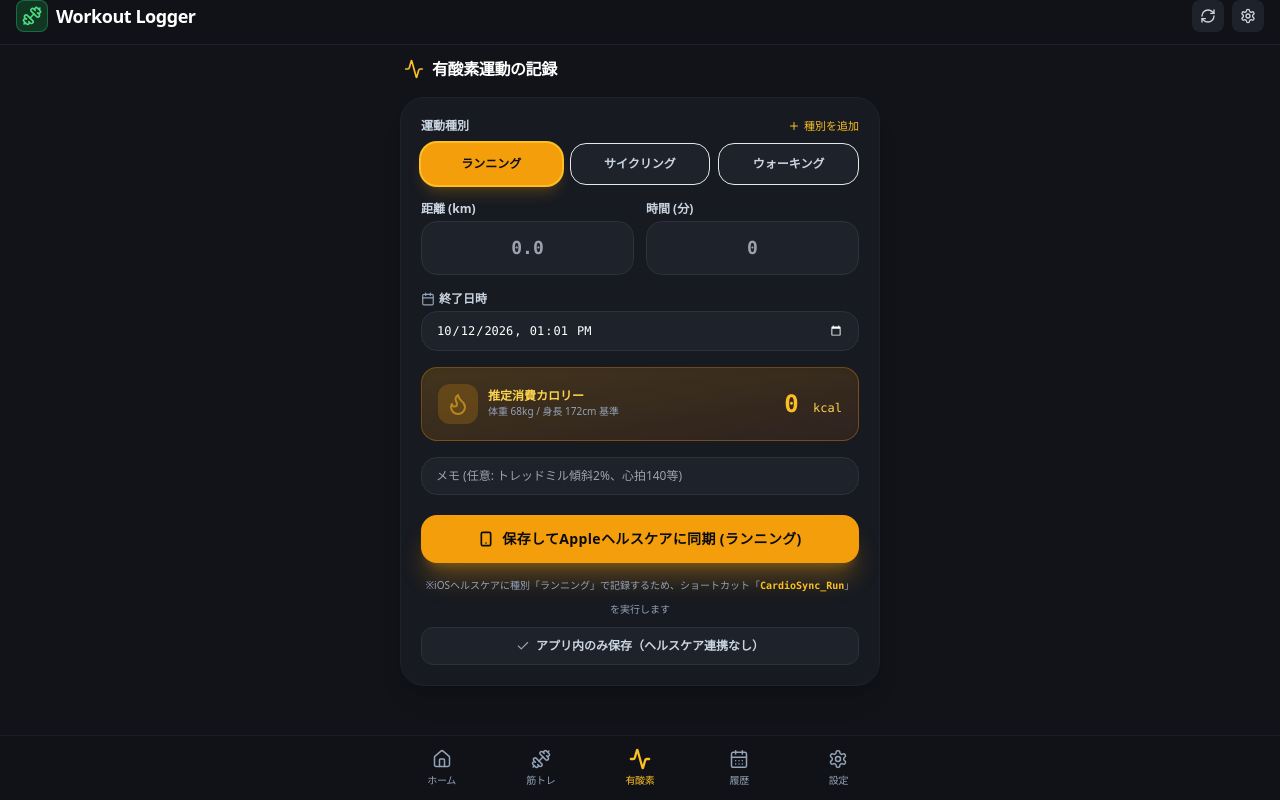
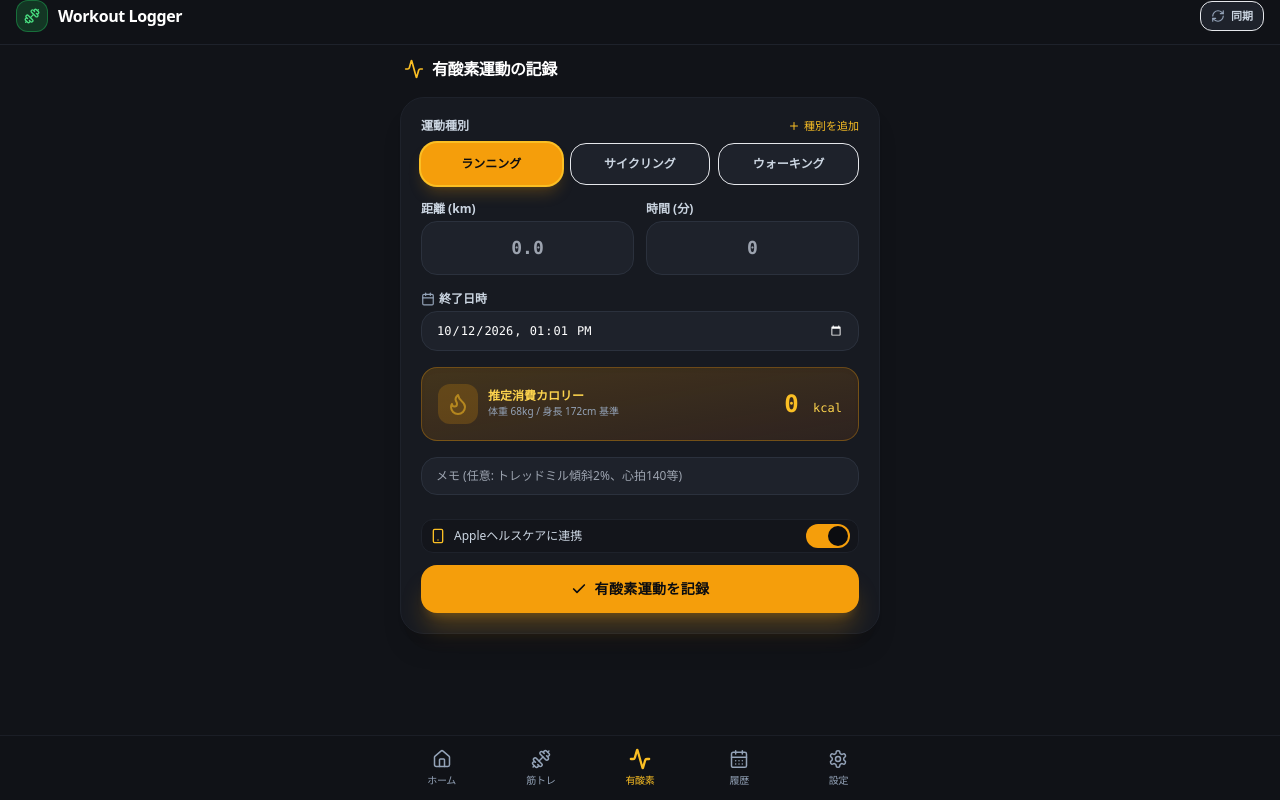
Before and after one commit to kmiyamur0615/workout-logger, a React (Vite) app: page / in a window 1280 px wide. Both pictures are taken after a click on the button "有酸素". Built offline with nearby package versions, Linux system fonts and the light colour scheme.

Commit message:
UI改善: ボタン配置と表示の整理 (有酸素保存/筋トレ完了/ヘッダー/ホーム)

```diff
--- a/src/App.tsx
+++ b/src/App.tsx
@@ -194,9 +194,9 @@ export function App() {
   return (
     <div className="min-h-screen bg-dark-900 text-slate-100 flex flex-col font-sans">
       <Header
-        onOpenSettings={() => setCurrentTab('settings')}
         onSyncGAS={handleSyncGAS}
         isSyncing={isSyncing}
+        activeSessionName={activeSession ? (activeSession.menuName || 'ワークアウト') : undefined}
       />
 
       <main className="flex-1">
--- a/src/components/ExerciseCard.tsx
+++ b/src/components/ExerciseCard.tsx
@@ -58,26 +58,27 @@ export const ExerciseCard: React.FC<ExerciseCardProps> = ({
 
       {/* 上のSetからのコピーボタングループ */}
       {exercise.sets.length > 1 && (
-        <div className="flex items-center gap-1.5 py-2 overflow-x-auto">
+        <div className="flex items-center gap-1.5 py-1.5 overflow-x-auto">
           <button
             type="button"
             onClick={() => onCopyFromAbove(exercise.id, 'all')}
-            className="flex items-center gap-1 px-2.5 py-1.5 rounded-lg bg-dark-800 hover:bg-dark-750 active:scale-95 text-[11px] font-bold text-brand-neon border border-brand-accent/40 transition-all whitespace-nowrap shadow-sm"
+            className="flex items-center gap-1 px-2.5 py-1 rounded-lg bg-brand-neon/15 hover:bg-brand-neon/25 active:scale-95 text-[11px] font-bold text-brand-neon border border-brand-neon/30 transition-all whitespace-nowrap"
+            title="上のセットの重量・回数をコピー"
           >
             <Copy className="w-3 h-3" />
-            <span>上のSetをコピー (重量・回数・完了)</span>
+            <span>前セットを複製</span>
           </button>
           <button
             type="button"
             onClick={() => onCopyFromAbove(exercise.id, 'weight')}
-            className="px-2.5 py-1.5 rounded-lg bg-dark-800 hover:bg-dark-750 active:scale-95 text-[11px] font-medium text-slate-300 hover:text-white border border-dark-700 transition-all whitespace-nowrap"
+            className="px-2 py-1 rounded-lg bg-dark-800 hover:bg-dark-750 active:scale-95 text-[10px] text-slate-300 border border-dark-700 transition-all whitespace-nowrap"
           >
             重量のみ
           </button>
           <button
             type="button"
             onClick={() => onCopyFromAbove(exercise.id, 'reps')}
-            className="px-2.5 py-1.5 rounded-lg bg-dark-800 hover:bg-dark-750 active:scale-95 text-[11px] font-medium text-slate-300 hover:text-white border border-dark-700 transition-all whitespace-nowrap"
+            className="px-2 py-1 rounded-lg bg-dark-800 hover:bg-dark-750 active:scale-95 text-[10px] text-slate-300 border border-dark-700 transition-all whitespace-nowrap"
           >
             回数のみ
           </button>
--- a/src/components/Header.tsx
+++ b/src/components/Header.tsx
@@ -1,41 +1,42 @@
 import React from 'react';
-import { Dumbbell, RefreshCw, Settings as SettingsIcon } from 'lucide-react';
+import { Dumbbell, RefreshCw } from 'lucide-react';
 
 interface HeaderProps {
-  onOpenSettings: () => void;
   onSyncGAS: () => void;
   isSyncing?: boolean;
+  activeSessionName?: string;
 }
 
-export const Header: React.FC<HeaderProps> = ({ onOpenSettings, onSyncGAS, isSyncing = false }) => {
+export const Header: React.FC<HeaderProps> = ({ onSyncGAS, isSyncing = false, activeSessionName }) => {
   return (
     <header className="sticky top-0 z-40 bg-dark-900/90 backdrop-blur-md border-b border-dark-800 px-4 pt-safe pb-3 flex items-center justify-between">
-      <div className="flex items-center space-x-2">
-        <div className="w-8 h-8 rounded-lg bg-brand-accent/20 border border-brand-accent/40 flex items-center justify-center">
-          <Dumbbell className="w-5 h-5 text-brand-neon" />
+      <div className="flex items-center space-x-2.5">
+        <div className="w-8 h-8 rounded-xl bg-brand-accent/20 border border-brand-accent/40 flex items-center justify-center">
+          <Dumbbell className="w-4 h-4 text-brand-neon" />
         </div>
-        <h1 className="text-lg font-bold tracking-tight text-white flex items-center gap-1.5">
-          Workout Logger
-        </h1>
+        <div>
+          <h1 className="text-base font-extrabold tracking-tight text-white leading-tight">
+            Workout Logger
+          </h1>
+          {activeSessionName && (
+            <div className="flex items-center gap-1.5 text-[10px] text-brand-neon font-bold leading-none mt-0.5">
+              <span className="w-1.5 h-1.5 rounded-full bg-brand-neon animate-pulse" />
+              <span>記録中: {activeSessionName}</span>
+            </div>
+          )}
+        </div>
       </div>
 
       <div className="flex items-center space-x-2">
         <button
           onClick={onSyncGAS}
           disabled={isSyncing}
-          className="p-2 rounded-lg bg-dark-800 hover:bg-dark-700 active:scale-95 transition-all text-slate-300 hover:text-white"
-          title="スプレッドシートと同期"
+          className="flex items-center gap-1.5 px-2.5 py-1.5 rounded-xl bg-dark-800 hover:bg-dark-750 active:scale-95 transition-all text-slate-300 hover:text-white border border-dark-750 text-xs font-semibold"
+          title="Googleスプレッドシートと同期"
           aria-label="同期"
         >
-          <RefreshCw className={`w-4 h-4 ${isSyncing ? 'animate-spin text-brand-neon' : ''}`} />
-        </button>
-        <button
-          onClick={onOpenSettings}
-          className="p-2 rounded-lg bg-dark-800 hover:bg-dark-700 active:scale-95 transition-all text-slate-300 hover:text-white"
-          title="設定"
-          aria-label="設定"
-        >
-          <SettingsIcon className="w-4 h-4" />
+          <RefreshCw className={`w-3.5 h-3.5 ${isSyncing ? 'animate-spin text-brand-neon' : 'text-slate-400'}`} />
+          <span className="text-[11px] text-slate-300">同期</span>
         </button>
       </div>
     </header>
--- a/src/pages/CardioPage.tsx
+++ b/src/pages/CardioPage.tsx
@@ -33,6 +33,7 @@ export const CardioPage: React.FC<CardioPageProps> = ({
   });
   const [note, setNote] = useState<string>('');
   const [isSavedSuccess, setIsSavedSuccess] = useState(false);
+  const [syncToHealth, setSyncToHealth] = useState(true);
 
   // 数字のみの入力制限ハンドラー
   const handleDistanceChange = (e: React.ChangeEvent<HTMLInputElement>) => {
@@ -272,33 +273,51 @@ export const CardioPage: React.FC<CardioPageProps> = ({
         </div>
 
         {/* 保存アクション */}
-        <div className="space-y-2 pt-1">
+        <div className="space-y-3 pt-2">
+          {/* Appleヘルスケア連携トグル */}
+          <div className="flex items-center justify-between px-2 py-1 bg-dark-900/60 rounded-xl border border-dark-800">
+            <div className="flex items-center gap-2">
+              <Smartphone className={`w-4 h-4 transition-colors ${syncToHealth ? 'text-amber-400' : 'text-slate-500'}`} />
+              <span className="text-xs font-medium text-slate-300">Appleヘルスケアに連携</span>
+            </div>
+            <button
+              type="button"
+              onClick={() => setSyncToHealth(!syncToHealth)}
+              className={`w-11 h-6 rounded-full transition-colors relative flex items-center p-0.5 active:scale-95 ${
+                syncToHealth ? 'bg-amber-500' : 'bg-dark-750'
+              }`}
+              aria-label="Appleヘルスケア連携の切り替え"
+            >
+              <span
+                className={`block w-5 h-5 rounded-full bg-dark-950 transition-transform ${
+                  syncToHealth ? 'translate-x-5' : 'translate-x-0'
+                }`}
+              />
+            </button>
+          </div>
+
+          {/* メイン保存ボタン */}
           <button
             type="button"
-            onClick={() => handleSave(true)}
-            className="w-full py-3.5 rounded-2xl bg-amber-500 hover:bg-amber-400 active:scale-98 text-dark-950 font-black text-sm tracking-wide transition-all flex items-center justify-center gap-2 shadow-xl shadow-amber-500/30"
+            onClick={() => handleSave(syncToHealth)}
+            disabled={isSavedSuccess}
+            className={`w-full py-3.5 rounded-2xl font-bold text-sm tracking-wide transition-all flex items-center justify-center gap-2 shadow-xl active:scale-98 ${
+              isSavedSuccess
+                ? 'bg-green-500 text-dark-950 shadow-green-500/25'
+                : 'bg-amber-500 hover:bg-amber-400 text-dark-950 shadow-amber-500/25'
+            }`}
           >
-            <Smartphone className="w-4 h-4 stroke-[2.5]" />
-            <span>
-              {isSavedSuccess
-                ? '記録を保存しました！'
-                : `保存してAppleヘルスケアに同期 (${currentType?.name || '有酸素'})`}
-            </span>
-          </button>
-          <div className="px-1 text-center">
-            <span className="text-[10px] text-slate-400">
-              ※iOSヘルスケアに種別「{currentType?.name}」で記録するため、ショートカット「
-              <span className="text-amber-400 font-mono font-bold">{targetShortcutName}</span>
-              」を実行します
-            </span>
-          </div>
-          <button
-            type="button"
-            onClick={() => handleSave(false)}
-            className="w-full py-2.5 rounded-xl bg-dark-800 hover:bg-dark-750 active:scale-98 text-xs font-semibold text-slate-300 border border-dark-700 transition-all flex items-center justify-center gap-1.5"
-          >
-            <Check className="w-3.5 h-3.5 text-slate-400" />
-            <span>アプリ内のみ保存（ヘルスケア連携なし）</span>
+            {isSavedSuccess ? (
+              <>
+                <Check className="w-4 h-4 stroke-[3]" />
+                <span>保存しました！</span>
+              </>
+            ) : (
+              <>
+                <Check className="w-4 h-4 stroke-[2.5]" />
+                <span>有酸素運動を記録</span>
+              </>
+            )}
           </button>
         </div>
       </div>
```
Also changed, not shown: src/components/WorkoutModal.tsx (+40 -17 lines), src/pages/HomePage.tsx (+38 -26 lines).
